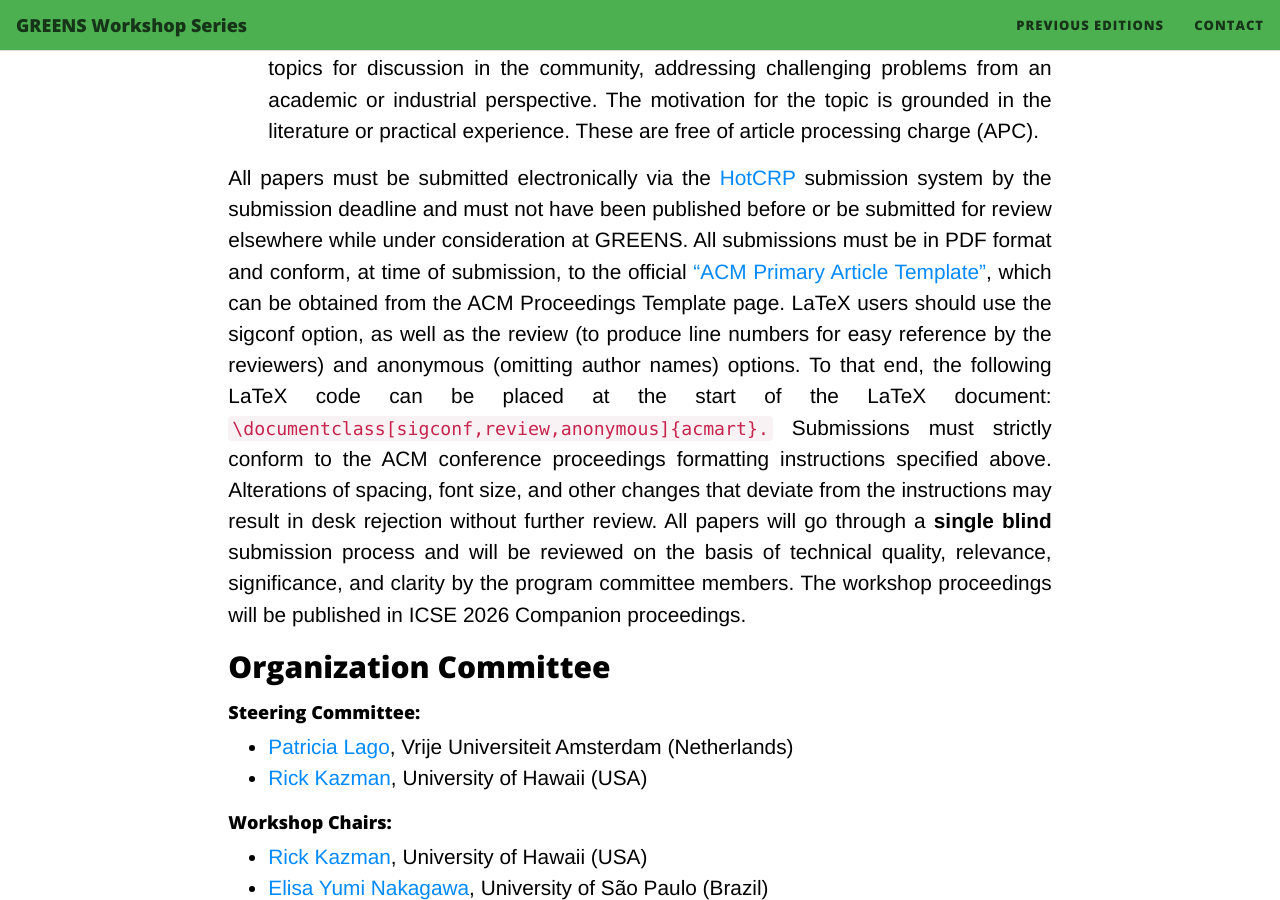
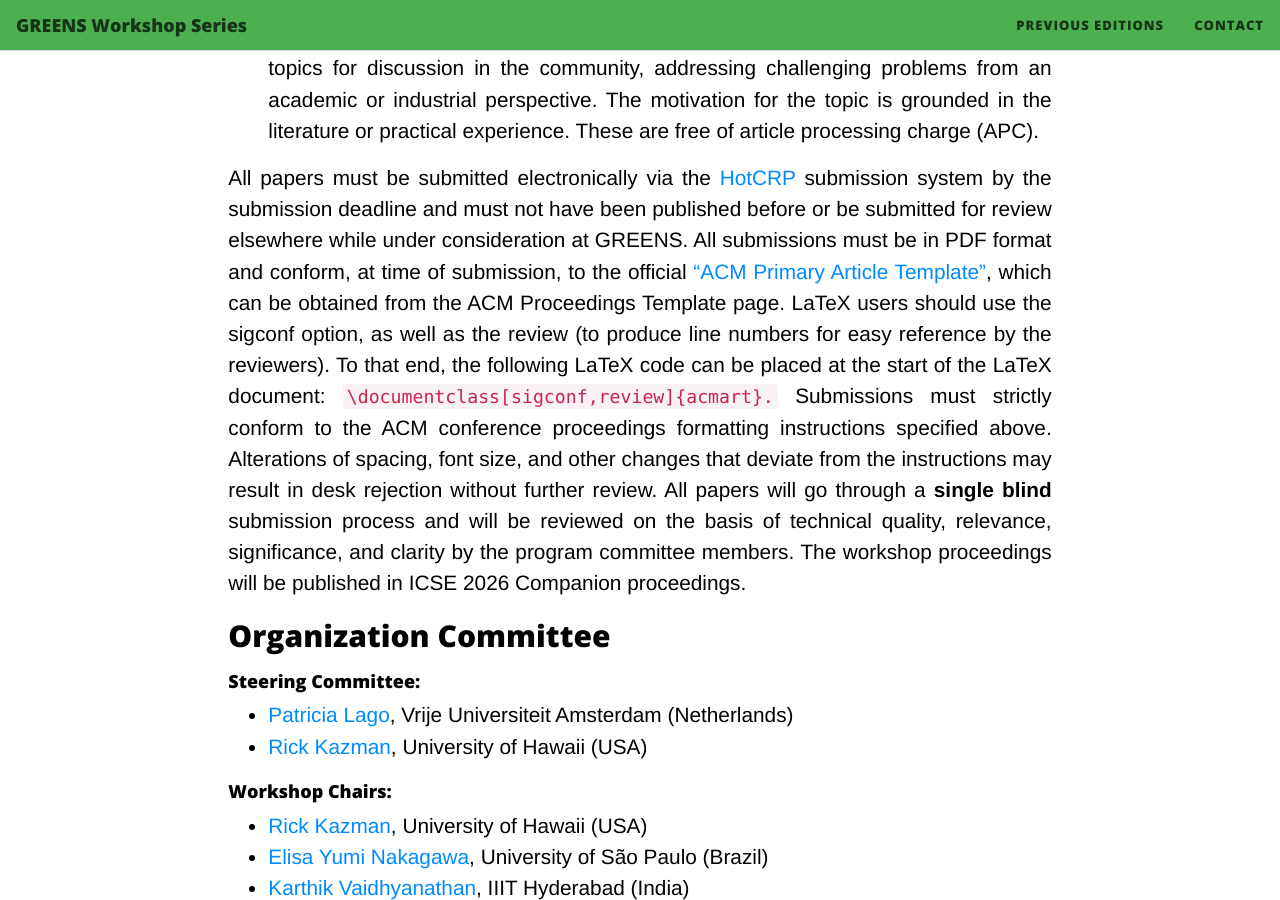
Before and after one commit to greensworkshop/greensworkshop.github.io, a Jekyll site: the page built from index.html, in a window 1280 px wide and 900 px high, scrolled down 2743 px. Built offline with Jekyll 4.4.1, drawn with Linux system fonts in a browser that asks for light colours; nearby versions of some CDN libraries; the list of posts is cut into pages by our own code.

Commit message:
remove anonymous

```diff
--- a/index.html
+++ b/index.html
@@ -164,10 +164,9 @@
     >“ACM Primary Article Template”</a
   >, which can be obtained from the ACM Proceedings Template page. LaTeX users
   should use the sigconf option, as well as the review (to produce line numbers
-  for easy reference by the reviewers) and anonymous (omitting author names)
-  options. To that end, the following LaTeX code can be placed at the start of
-  the LaTeX document:
-  <code>\documentclass[sigconf,review,anonymous]{acmart}.</code>
+  for easy reference by the reviewers). To that end, the following LaTeX code
+  can be placed at the start of the LaTeX document:
+  <code>\documentclass[sigconf,review]{acmart}.</code>
   Submissions must strictly conform to the ACM conference proceedings formatting
   instructions specified above. Alterations of spacing, font size, and other
   changes that deviate from the instructions may result in desk rejection
```
